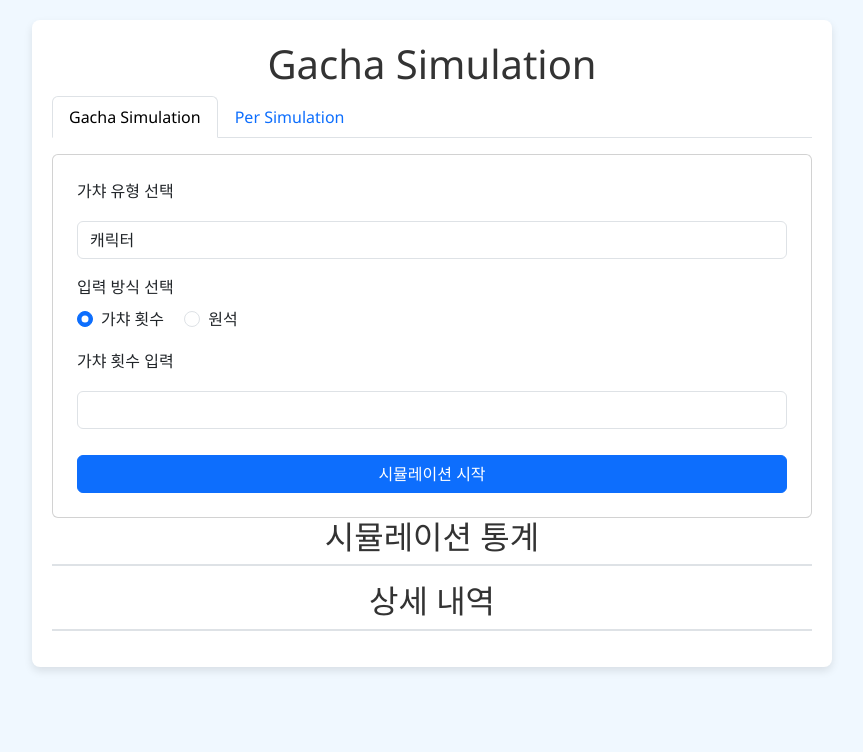
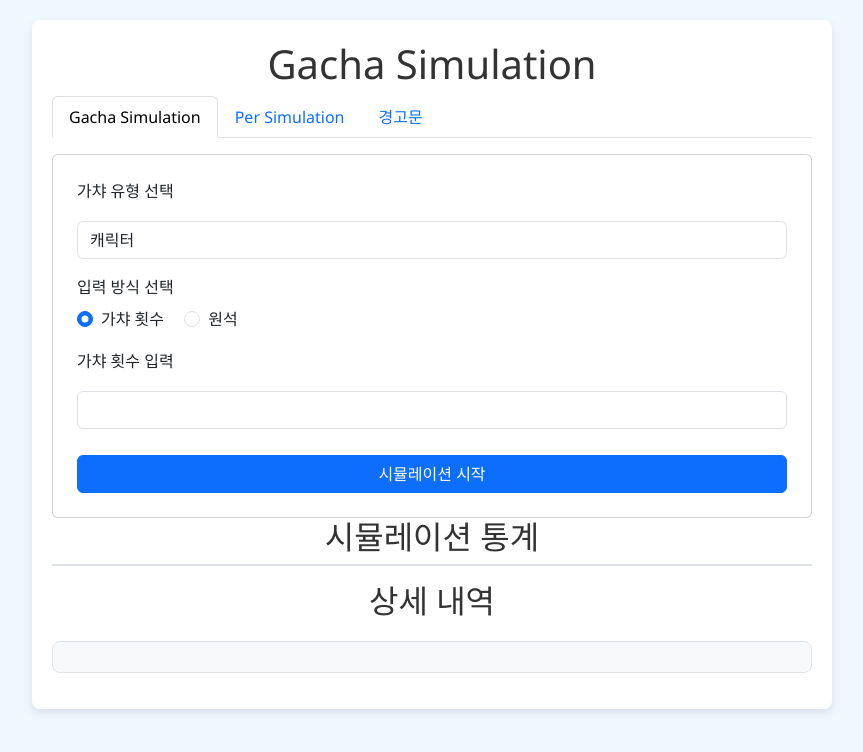
Before and after one commit to horrible-gh/GenshinGachaSimulator, a Flask app: template templates/index.html in a window 1280 px wide. Shown: the top 752 px of the page, without its empty margins (208-1071 px from the left). Run offline with Flask 3, Linux system fonts and the light colour scheme; the template is opened without the code that fills it, so the values that code supplies are empty.

Commit message:
벨리데이션 및 컨텍스트 보강

```diff
--- a/app.py
+++ b/app.py
@@ -1,17 +1,19 @@
 from flask import Flask, render_template
 from blueprints.gacha_simulation import gacha_simulation_bp
 from blueprints.gacha_per_simulation import gacha_per_simulation_bp
+
+context = "/genshin_gacha_simulator"
 
 
 def create_app():
     app = Flask(__name__)
 
     # Blueprint 등록
-    app.register_blueprint(gacha_simulation_bp, url_prefix='/gacha')
+    app.register_blueprint(gacha_simulation_bp, url_prefix=f'{context}/gacha')
     app.register_blueprint(gacha_per_simulation_bp,
-                           url_prefix='/per_simulation')
+                           url_prefix=f'{context}/per_simulation')
 
-    @app.route('/')
+    @app.route(f'{context}')
     def index():
         return render_template('index.html')
 
--- a/blueprints/gacha_simulation/routes.py
+++ b/blueprints/gacha_simulation/routes.py
@@ -11,6 +11,11 @@ def simulate_gacha():
         gacha_type = request.form['gacha_type']
         pulls = int(request.form['pulls'])
 
+        if pulls <= 0:
+            raise ValueError("가챠 횟수는 1 이상이어야 합니다.")
+        if pulls > 1000:
+            raise ValueError("가챠 횟수는 1000 이하로 입력 해 주세요.")
+
         stats, details = gacha_simulation(pulls, gacha_type)
 
         return jsonify(stats=stats, details=details)
--- a/blueprints/gacha_simulation/simulation.py
+++ b/blueprints/gacha_simulation/simulation.py
@@ -57,8 +57,8 @@ def gacha_simulation(pulls_final, gacha_type):
         f"총 {pulls_done}회 사용하여 5성 한정 캐릭터/무기 {acquired_specials}개, "
         f"비한정 캐릭터/무기 {acquired_non_specials}개 획득!\n"
         f"총 5성 획득 횟수: {total_5_stars} (기대값: {mean_value:.2f}, 표준편차: {std_dev:.2f})\n"
-        f"확정 + 비확정 획득 횟수 기준으로 평가: {evaluate_luck(total_5_stars, mean_value, std_dev)}\n"
-        f"한정 캐릭터/무기 획득 횟수 기준으로 평가: {evaluate_luck(acquired_specials, mean_value, std_dev, special_rate)}\n"
+        # f"확정 + 비확정 획득 횟수 기준으로 평가: {evaluate_luck(total_5_stars, mean_value, std_dev)}\n"
+        # f"한정 캐릭터/무기 획득 횟수 기준으로 평가: {evaluate_luck(acquired_specials, mean_value, std_dev, special_rate)}\n"
     )
 
     # 결과 반환 (상위 통계 및 상세 내역)
--- a/templates/index.html
+++ b/templates/index.html
@@ -28,7 +28,7 @@
         .form-control, .btn {
             margin-top: 10px;
         }
-        #result, #stats, #result_per_simulation {
+        #result, #stats, #result_per_simulation, #result_gacha, #warnings {
             background: #f8f9fa;
             padding: 15px;
             border-radius: 8px;
@@ -50,9 +50,11 @@
             <li class="nav-item" role="presentation">
                 <button class="nav-link" id="per_simulation-tab" data-bs-toggle="tab" data-bs-target="#per_simulation" type="button" role="tab" aria-controls="per_simulation" aria-selected="false">Per Simulation</button>
             </li>
+            <li class="nav-item" role="presentation">
+                <button class="nav-link" id="warnings-tab" data-bs-toggle="tab" data-bs-target="#warnings" type="button" role="tab" aria-controls="warnings" aria-selected="false">경고문</button>
+            </li>
         </ul>
         <div class="tab-content" id="simulationTabsContent">
-
             <!-- Gacha Simulation 탭 -->
             <div class="tab-pane fade show active" id="gacha" role="tabpanel" aria-labelledby="gacha-tab">
                 <div class="card p-4 mt-3">
@@ -97,7 +99,6 @@
                 <h2>상세 내역</h2>
                 <pre id="result_gacha" class="border"></pre>
             </div>
-
             <!-- Per Simulation 탭 -->
             <div class="tab-pane fade" id="per_simulation" role="tabpanel" aria-labelledby="per_simulation-tab">
                 <div class="card p-4 mt-3">
@@ -130,18 +131,37 @@
                         <!-- 목표 캐릭터 수 -->
                         <div class="mb-3">
                             <label for="target_character" class="form-label">목표 캐릭터 수</label>
-                            <input type="number" id="target_character" name="target_character" class="form-control" min="1" required>
+                            <input type="number" id="target_character" name="target_character" class="form-control" min="0" value="0" required>
                         </div>
                         <!-- 목표 무기 수 -->
                         <div class="mb-3">
                             <label for="target_weapon" class="form-label">목표 무기 수</label>
-                            <input type="number" id="target_weapon" name="target_weapon" class="form-control" min="0" required>
+                            <input type="number" id="target_weapon" name="target_weapon" class="form-control" min="0" value="0" required>
                         </div>
                         <button type="button" id="start-per_simulation" class="btn btn-primary w-100">시뮬레이션 시작</button>
                     </form>
                 </div>
                 <h2>시뮬레이션 결과</h2>
                 <pre id="result_per_simulation" class="border"></pre>
+            </div>
+            <!-- Warnings 탭 -->
+            <div class="tab-pane fade" id="warnings" role="tabpanel" aria-labelledby="warnings-tab">
+                <div class="card p-4 mt-3">
+                    <h2>주의사항 및 이용 약관</h2>
+                    <pre id="warnings_content" class="border">
+본 프로그램을 이용함으로써, 사용자는 아래의 경고사항에 동의한 것으로 간주됩니다.
+
+1. 본 사이트는 공식 원신(Genshin Impact) 사이트와 어떠한 관련도 없습니다.
+2. 본 사이트는 어떠한 개인정보도 저장하지 않습니다.
+3. 본 프로그램의 사용으로 인해 발생하는 모든 문제에 대하여 책임을 지지 않습니다.
+4. 본 프로그램의 로직은 사전 예고 없이 변경될 수 있습니다.
+5. 본 프로그램은 제공되는 정보의 정확성을 보장하지 않으며, 사용자는 이를 참고용으로만 활용해야 합니다.
+6. 본 사이트에 사용된 모든 콘텐츠는 저작권 및 지적 재산권의 보호를 받습니다.
+7. 본 사이트는 사전 통보 없이 서비스를 변경하거나 중단할 권리를 보유합니다.
+8. 본 프로그램의 사용은 전적으로 사용자의 책임 하에 이루어집니다.
+9. 본 사이트는 사용자의 행위로 인해 발생하는 모든 손해에 대하여 법적 책임을 지지 않습니다.
+                    </pre>
+                </div>
             </div>
         </div>
     </div>
@@ -150,19 +170,20 @@
     <script src="https://cdn.jsdelivr.net/npm/bootstrap@5.3.0/dist/js/bootstrap.bundle.min.js"></script>
 
     <script>
+        var context = "/genshin_gacha_simulator"
         $(document).ready(function(){
             // 입력 방식 변경 시 필드 토글 - Per Simulation
             $("input[name='input_method']").change(function(){
                 if($(this).val() === 'pulls'){
                     $("#pulls_input_field").show();
                     $("#gemstones_input_field").hide();
-                    $("#gemstones_per_simulation").val('');
+                    $("#gemstones_per_simulation").val('0'); // 변경: 빈 문자열에서 '0'으로 수정
                     $("#gemstones_per_simulation").removeAttr('required');
                     $("#pulls_per_simulation").attr('required', 'required');
                 } else {
                     $("#pulls_input_field").hide();
                     $("#gemstones_input_field").show();
-                    $("#pulls_per_simulation").val('');
+                    $("#pulls_per_simulation").val('0'); // 변경: 빈 문자열에서 '0'으로 수정
                     $("#pulls_per_simulation").removeAttr('required');
                     $("#gemstones_per_simulation").attr('required', 'required');
                 }
@@ -173,13 +194,13 @@
                 if($(this).val() === 'pulls'){
                     $("#pulls_input_field_gacha").show();
                     $("#gemstones_input_field_gacha").hide();
-                    $("#gemstones_gacha").val('');
+                    $("#gemstones_gacha").val('0'); // 변경: 빈 문자열에서 '0'으로 수정
                     $("#gemstones_gacha").removeAttr('required');
                     $("#pulls_gacha").attr('required', 'required');
                 } else {
                     $("#pulls_input_field_gacha").hide();
                     $("#gemstones_input_field_gacha").show();
-                    $("#pulls_gacha").val('');
+                    $("#pulls_gacha").val('0'); // 변경: 빈 문자열에서 '0'으로 수정
                     $("#pulls_gacha").removeAttr('required');
                     $("#gemstones_gacha").attr('required', 'required');
                 }
@@ -197,10 +218,11 @@
                 } else {
                     var gemstones = $("#gemstones_gacha").val();
                     pulls = Math.floor(gemstones / 160);
+                }
+
                 if(pulls < 1){
                     alert("원석이 부족하여 최소 1 가챠를 할 수 없습니다.");
                     return;
-                    }
                 }
 
                 var pulls_int = parseInt(pulls);
@@ -208,16 +230,8 @@
                 var target_weapon = parseInt($("#target_weapon").val());
 
                 // 입력 값 유효성 검사
-                if(pulls_int <= 0){
+                if(isNaN(pulls_int) || pulls_int <= 0){
                     alert("가챠 횟수는 1 이상이어야 합니다.");
-                    return;
-                }
-                if(target_character <= 0){
-                    alert("목표 캐릭터 수는 1 이상이어야 합니다.");
-                    return;
-                }
-                if(target_weapon < 0){
-                    alert("목표 무기 수는 0 이상이어야 합니다.");
                     return;
                 }
 
@@ -225,7 +239,7 @@
                 $("#start-gacha").prop("disabled", true).removeClass("btn-primary").addClass("btn-success").text("진행 중...");
 
                 $.ajax({
-                    url: "/gacha/simulate",
+                    url: context + "/gacha/simulate",
                     type: "POST",
                     data: {gacha_type: gacha_type, pulls: pulls_int},
                     success: function(response){
@@ -261,10 +275,10 @@
                     var gemstones = $("#gemstones_per_simulation").val();
                     // 원석을 가챠 수로 변환 (160 원석 = 1 가챠, 소수점 버림)
                     pulls = Math.floor(gemstones / 160);
+                }
                 if(pulls < 1){
                     alert("원석이 부족하여 최소 1 가챠를 할 수 없습니다.");
                     return;
-                    }
                 }
 
                 var pulls_int = parseInt(pulls);
@@ -272,16 +286,24 @@
                 var target_weapon = parseInt($("#target_weapon").val());
 
                 // 입력 값 유효성 검사
-                if(pulls_int <= 0){
+                if(isNaN(pulls_int) || pulls_int <= 0){
                     alert("가챠 횟수는 1 이상이어야 합니다.");
                     return;
                 }
-                if(target_character <= 0){
-                    alert("목표 캐릭터 수는 1 이상이어야 합니다.");
+                if(isNaN(target_character) || isNaN(target_weapon)){
+                    alert("목표 캐릭터 수와 목표 무기 수는 숫자여야 합니다.");
+                    return;
+                }
+                if(target_character < 0){
+                    alert("목표 캐릭터 수는 0 이상이어야 합니다.");
                     return;
                 }
                 if(target_weapon < 0){
                     alert("목표 무기 수는 0 이상이어야 합니다.");
+                    return;
+                }
+                if(target_character === 0 && target_weapon === 0){
+                    alert("목표 캐릭터 수와 목표 무기 수 중 최소 하나는 1 이상이어야 합니다.");
                     return;
                 }
 
@@ -289,7 +311,7 @@
                 $("#start-per_simulation").prop("disabled", true).removeClass("btn-primary").addClass("btn-success").text("진행 중...");
 
                 $.ajax({
-                    url: "/per_simulation/simulate",
+                    url: context + "/per_simulation/simulate",
                     type: "POST",
                     data: {pulls: pulls_int, target_character: target_character, target_weapon: target_weapon},
                     success: function(response){
@@ -312,6 +334,5 @@
             });
         });
     </script>
-
 </body>
 </html>
```
Also changed, not shown: blueprints/gacha_per_simulation/routes.py (+5 -5 lines). Lines whose indentation alone changed are shown as unchanged.
